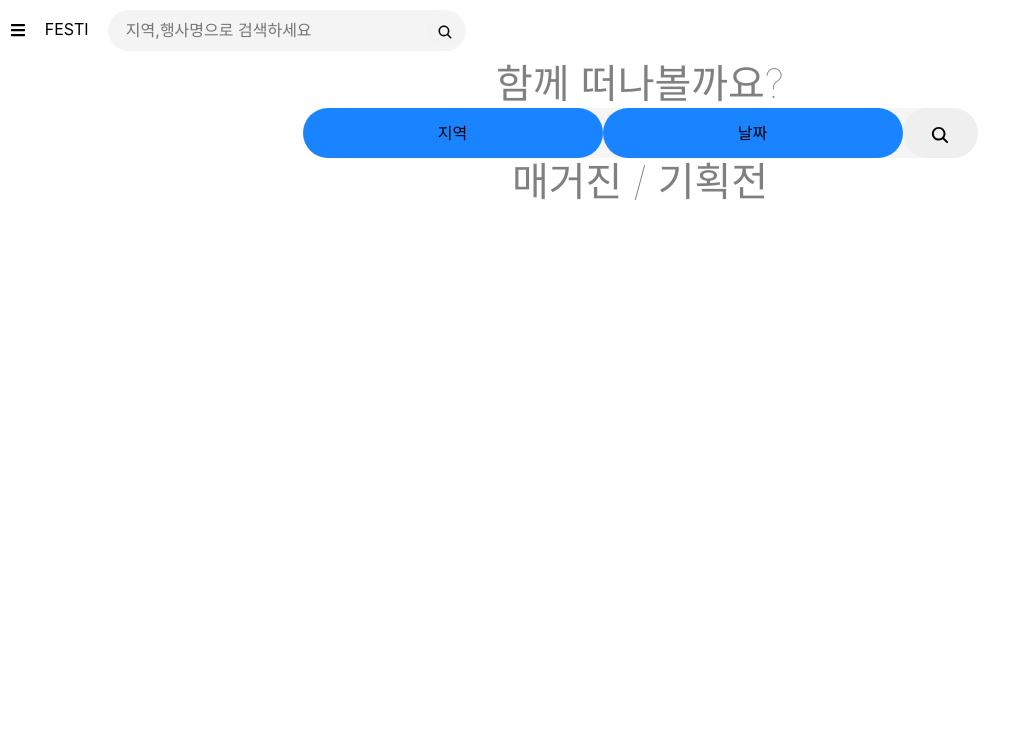
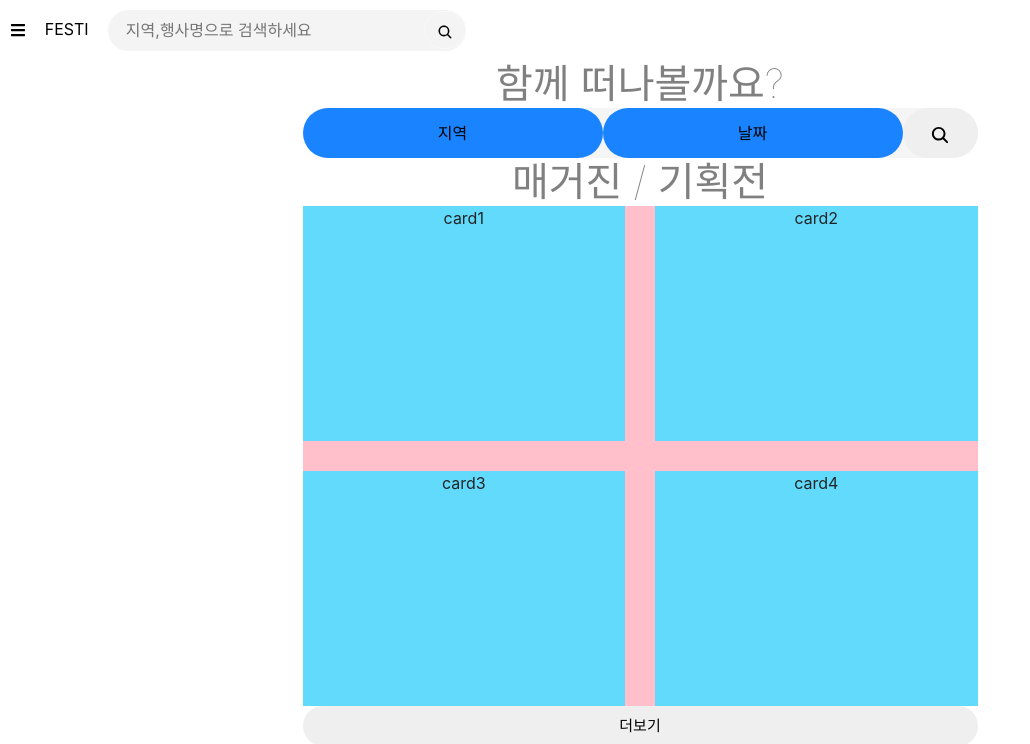
Before and after one commit to mcodnjs/web-project-festival, a React (Create React App) app in the folder client/: page / in a window 1280 px wide. Shown: the top 744 px of the page, without its empty margins (0-1030 px from the left). Built offline with nearby package versions, Linux system fonts and the light colour scheme.

Commit message:
feat : magzine&todoay_recommend

```diff
--- /dev/null
+++ b/client/public/files/magazine.json
@@ -0,0 +1,28 @@
+{
+  "status": 200,
+  "message": "",
+  "result": true,
+  "data": {
+    "title": "magazine",
+    "contents": [
+      {
+        "mTitle": "balloon",
+        "mContent" : "balloon is good!",
+        "mImage": "../img/contents/mcard_balloon.jpg",
+        "likeCount" : 0
+      },
+      {
+        "mTitle": "concert",
+        "mContent" : "concert is good!",
+        "mImage": "../img/contents/mcard_concert.jpg",
+        "likeCount" : 0
+      },
+      {
+        "mTitle": "crowd",
+        "mContent" : "crowd is good!",
+        "mImage": "../img/contents/mcard_crowd.jpg",
+        "likeCount" : 0
+      }
+    ]
+  }
+}
--- a/client/src/components/Header.js
+++ b/client/src/components/Header.js
@@ -2,7 +2,7 @@ import React, {useState} from 'react';
 import { connect, useSelector, useDispatch, } from 'react-redux';
 import { Link } from 'react-router-dom';
 import { SidebarData } from './SidebarData';
-import './Header.css';
+import '../styles/Header.css';
 import * as FaIcons from 'react-icons/fa';
 import * as IoIcons from 'react-icons/io5';
 import { Navbar } from 'react-bootstrap';
--- a/client/src/pages/Home.js
+++ b/client/src/pages/Home.js
@@ -2,15 +2,15 @@ import Header from '../components/Header.js';
 import Search from "../components/Search";
 import styled from 'styled-components';
 import '../styles/Home.css';
+import {useEffect, useState} from "react";
 
 const Main = styled.div`
-    width : 100vw;
-    height : 100vh;
+    width : 100%;
+    height : 100%;
 
     display: flex;
     flex-direction: column;
     align-items: center;
-
 `;
 
 const Title = styled.h1`
@@ -19,7 +19,39 @@ const Title = styled.h1`
   font-weight: lighter;
 `;
 
+const defaultData = {
+    title: 'defaultTitle',
+    contents: [
+        {
+            mTitle: "",
+            mContent: "",
+            mImage: "",
+            likeCount: 0
+        }
+    ],
+};
+
 function Home(){
+
+
+    const [ magazine, setMagazine ] = useState(null);
+
+    useEffect(() => {
+        fetch('/files/magazine.json')
+            .then(res => res.json())
+            .then(res => setMagazine(()=>res.data));
+    },[]);
+
+    useEffect( () => {
+        console.log(magazine);
+    },[magazine])
+
+    {
+        if(magazine !== null){
+
+        }
+    }
+
     return(
         <div>
             <Header />
@@ -31,12 +63,33 @@ function Home(){
                     <Search />
                 </div>
 
-                <div>
+                <section>
                     {/* 매거진 / 기획전*/}
                     <Title>매거진 / 기획전</Title>
+                    <div className={"magazine-card-container"}>
+                        <div className={"magazine-card-item"}>
+                            card1
+                        </div>
+                        <div className={"magazine-card-item"}>
+                            card2
+                        </div>
+                        <div className={"magazine-card-item"}>
+                            card3
+                        </div>
+                        <div className={"magazine-card-item"}>
+                            card4
+                        </div>
+                    </div>
 
-               </div>
+                    <button className={"more-button"}>더보기</button>
+               </section>
+
+                <section className={"today-recommend-container"}>
+                    {/* 오늘의 추천 */}
+                    <Title>오늘의 추천</Title>
+                </section>
             </Main>
+
 
         </div>
     );
--- a/client/src/styles/Home.css
+++ b/client/src/styles/Home.css
@@ -1,3 +1,39 @@
 .flex-item{
     justify-content: center;
 }
+
+.magazine-card-container{
+    background-color: pink;
+    width : 675px;
+    height : 500px;
+
+    display: flex;
+    flex-wrap: wrap;
+    justify-content: space-between;
+    align-content: space-between;
+
+}
+
+.magazine-card-item{
+    width : 322.5px;
+    height : 235px;
+
+    background-color: #61dafb;
+}
+
+.more-button{
+    width : 675px;
+    height : 40px;
+
+    font-size :15px;
+    font-weight: lighter;
+    color:black;
+
+    border-radius: 50px;
+}
+
+.today-recommend-container{
+    width : 675px;
+    height : 500px;
+    background-color: lightgreen;
+}
```
Also changed, not shown: client/src/styles/Header.css (renamed from client/src/components/Header.css).
